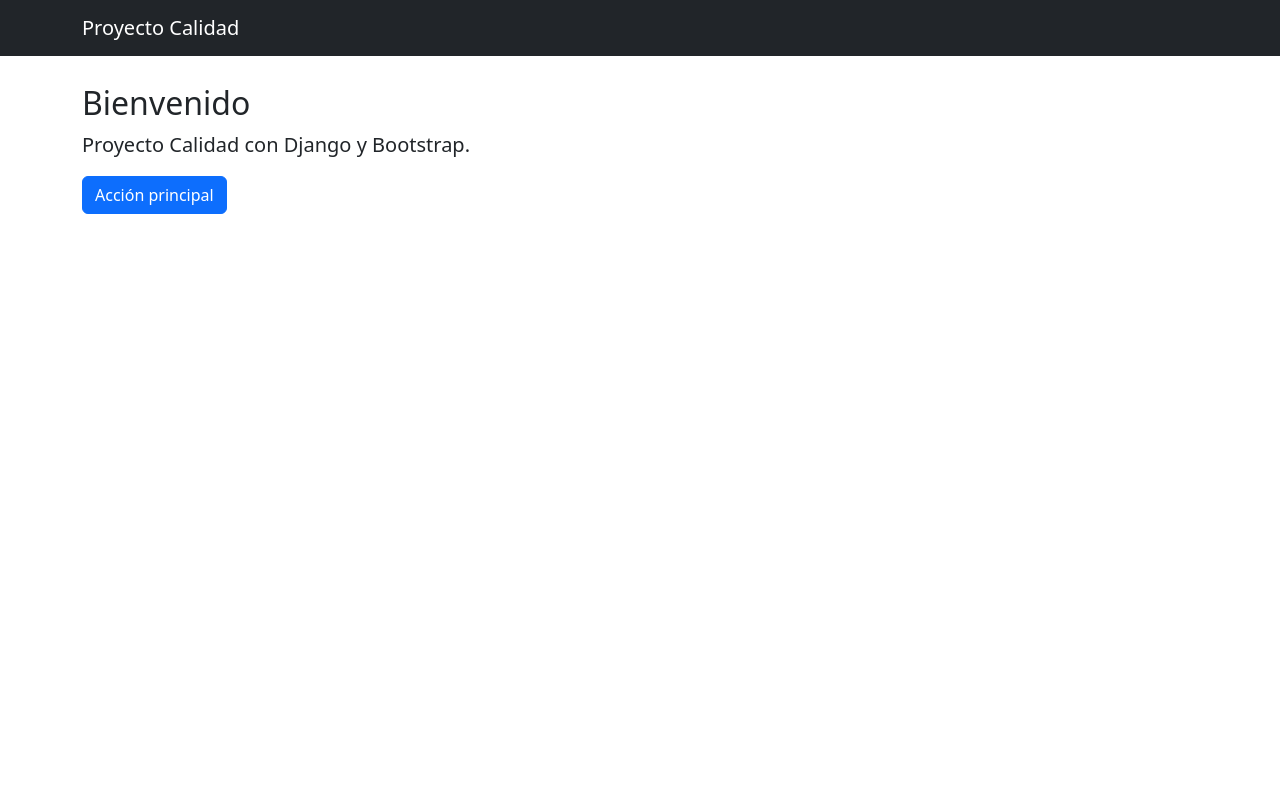
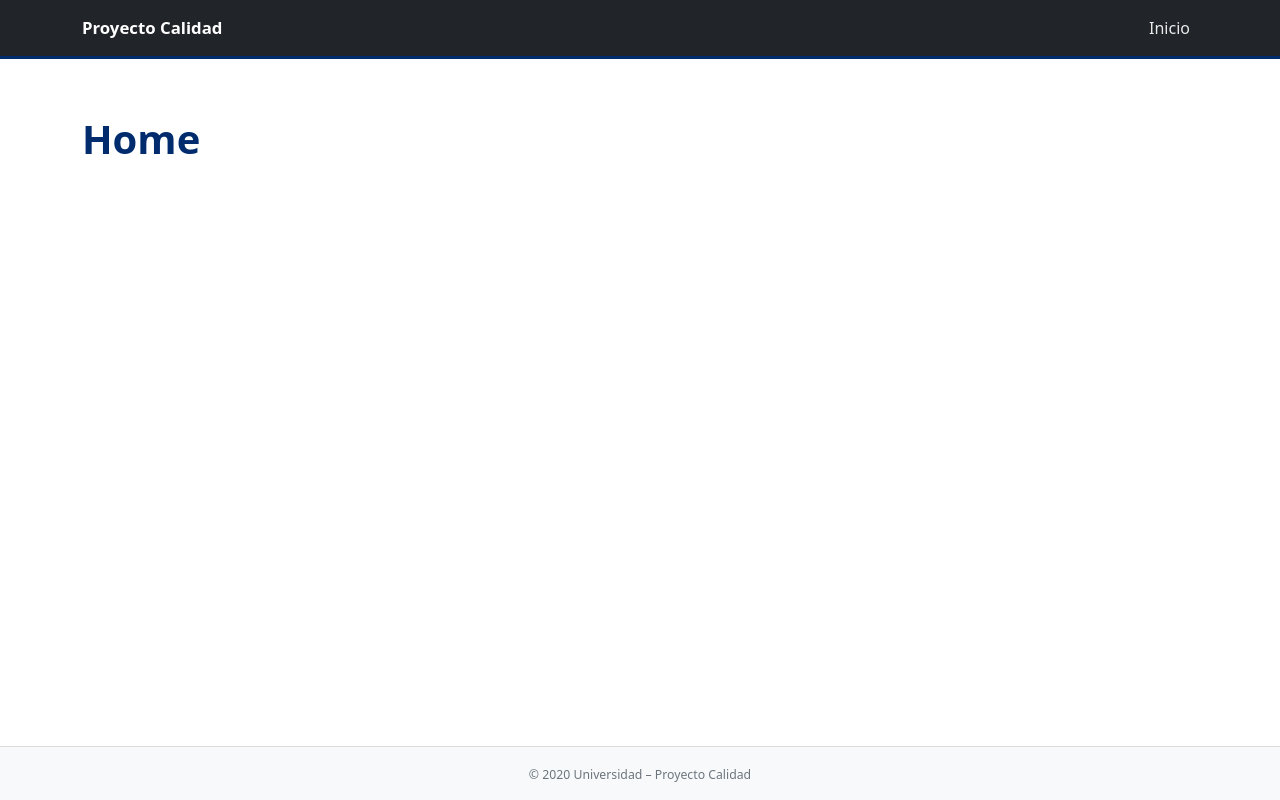
Before and after one commit to CesarVillegas/calidad, a Django app: template calidad/home/templates/home/index.html in a window 1280 px wide. Run offline with Django 5.2, Linux system fonts and the light colour scheme; the template is opened without the code that fills it: most values are stand-ins (such as "Sample title", 1, 10 or a date in 2020).

Commit message:
Se incorporan templates y se separa con base, header and footer

```diff
--- a/calidad/home/templates/home/base.html
+++ /dev/null
@@ -1,30 +0,0 @@
-{% load static %}
-<!DOCTYPE html>
-<html lang="es">
-<head>
-    <meta charset="UTF-8">
-    <title>{% block title %}Proyecto Calidad{% endblock %}</title>
-
-    <!-- Bootstrap 5 CDN -->
-    <link href="https://cdn.jsdelivr.net/npm/bootstrap@5.3.3/dist/css/bootstrap.min.css" rel="stylesheet">
-
-    <!-- CSS propio -->
-    <link rel="stylesheet" href="{% static 'css/styles.css' %}">
-</head>
-<body>
-
-<nav class="navbar navbar-expand-lg navbar-dark bg-dark fixed-top">
-    <div class="container">
-        <a class="navbar-brand" href="/">Proyecto Calidad</a>
-    </div>
-</nav>
-
-<div class="container mt-4">
-    {% block content %}{% endblock %}
-</div>
-
-<!-- Bootstrap JS -->
-<script src="https://cdn.jsdelivr.net/npm/bootstrap@5.3.3/dist/js/bootstrap.bundle.min.js"></script>
-
-</body>
-</html>
--- a/calidad/home/templates/home/index.html
+++ b/calidad/home/templates/home/index.html
@@ -1,17 +1,7 @@
-{% extends "home/base.html" %}
+{% extends "base.html" %}
 
 {% block title %}Inicio{% endblock %}
 
 {% block content %}
-<div class="row">
-    <div class="col-md-8">
-        <h2>Bienvenido</h2>
-        <p class="lead">
-            Proyecto Calidad con Django y Bootstrap.
-        </p>
-        <button class="btn btn-primary">
-            Acción principal
-        </button>
-    </div>
-</div>
+<h1>Home</h1>
 {% endblock %}
--- /dev/null
+++ b/calidad/static/css/base.css
@@ -0,0 +1,109 @@
+/* =========================
+   Identidad institucional
+   (Aproximación USERENA)
+   ========================= */
+:root {
+  --userena-blue: #003a8f;     /* Azul institucional aprox */
+  --userena-blue-dark: #002c6e;
+  --userena-gray: #6c757d;
+  --userena-light: #f4f6f8;
+
+  --font-base: system-ui, -apple-system, "Segoe UI", Roboto, Arial, sans-serif;
+}
+
+/* =========================
+   Base
+   ========================= */
+html, body {
+  height: 100%;
+}
+
+body {
+  font-family: var(--font-base);
+  background-color: #ffffff;
+  color: #212529;
+  display: flex;
+  flex-direction: column;
+}
+
+/* =========================
+   Layout principal
+   ========================= */
+main.container {
+  flex: 1;
+  padding-top: 2rem;
+  padding-bottom: 2rem;
+}
+
+/* =========================
+   Navbar (estilo institucional)
+   ========================= */
+.navbar {
+  background-color: var(--userena-blue);
+  border-bottom: 3px solid var(--userena-blue-dark);
+}
+
+.navbar-brand {
+  font-weight: 600;
+  font-size: 1.05rem;
+}
+
+.navbar-dark .navbar-nav .nav-link {
+  color: rgba(255,255,255,.9);
+}
+
+.navbar-dark .navbar-nav .nav-link:hover {
+  color: #ffffff;
+  text-decoration: underline;
+}
+
+/* =========================
+   Tipografía
+   ========================= */
+h1, h2, h3 {
+  font-weight: 600;
+  color: var(--userena-blue-dark);
+}
+
+.lead {
+  color: #495057;
+}
+
+/* =========================
+   Cards y bloques
+   ========================= */
+.card {
+  border-radius: .25rem;
+  border: 1px solid #e1e1e1;
+}
+
+.card-header {
+  background-color: var(--userena-light);
+  font-weight: 600;
+}
+
+/* =========================
+   Botones
+   ========================= */
+.btn-primary {
+  background-color: var(--userena-blue);
+  border-color: var(--userena-blue);
+}
+
+.btn-primary:hover {
+  background-color: var(--userena-blue-dark);
+  border-color: var(--userena-blue-dark);
+}
+
+/* =========================
+   Footer institucional
+   ========================= */
+.footer {
+  background-color: var(--userena-light);
+  border-top: 1px solid #dcdcdc;
+  font-size: .875rem;
+}
+
+.footer small {
+  color: var(--userena-gray);
+}
--- a/calidad/static/css/styles.css
+++ /dev/null
@@ -1,3 +0,0 @@
-body {
-    padding-top: 60px;
-}
--- /dev/null
+++ b/calidad/templates/base.html
@@ -0,0 +1,26 @@
+{% load static %}
+<!DOCTYPE html>
+<html lang="es">
+<head>
+    <meta charset="UTF-8">
+    <title>{% block title %}Proyecto Calidad{% endblock %}</title>
+
+    <link href="https://cdn.jsdelivr.net/npm/bootstrap@5.3.3/dist/css/bootstrap.min.css" rel="stylesheet">
+    <link rel="stylesheet" href="{% static 'css/base.css' %}">
+
+    {% block extra_css %}{% endblock %}
+</head>
+<body>
+
+    {% include "partials/header.html" %}
+
+    <main class="container mt-4">
+        {% block content %}{% endblock %}
+    </main>
+
+    {% include "partials/footer.html" %}
+
+    <script src="https://cdn.jsdelivr.net/npm/bootstrap@5.3.3/dist/js/bootstrap.bundle.min.js"></script>
+    {% block extra_js %}{% endblock %}
+</body>
+</html>
--- /dev/null
+++ b/calidad/templates/partials/footer.html
@@ -0,0 +1,5 @@
+<footer class="footer mt-5 py-3 bg-light">
+  <div class="container text-center">
+    <small>© {{ now|date:"Y" }} Universidad – Proyecto Calidad</small>
+  </div>
+</footer>
--- /dev/null
+++ b/calidad/templates/partials/header.html
@@ -0,0 +1,13 @@
+<nav class="navbar navbar-expand-lg navbar-dark bg-dark">
+  <div class="container">
+    <a class="navbar-brand" href="{% url 'home' %}">
+      Proyecto Calidad
+    </a>
+
+    <ul class="navbar-nav ms-auto">
+      <li class="nav-item">
+        <a class="nav-link" href="{% url 'home' %}">Inicio</a>
+      </li>
+    </ul>
+  </div>
+</nav>
```
Also changed, not shown: calidad/calidad/settings.py (+11 -2 lines).
